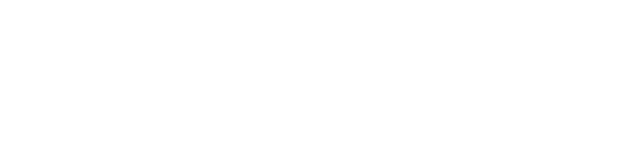
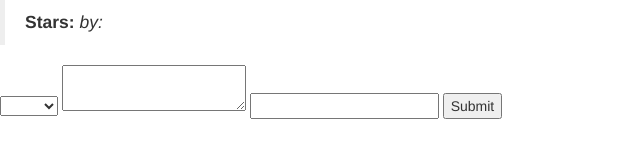
Before and after one commit to jhuerta/Angular_RefreshTraining, a plain HTML site: page forms.html in a window 1280 px wide. Shown: the whole page, without its empty margins (0-640 px from the left). Drawn offline with Linux system fonts and the light colour scheme.

Commit message:
Up to 3.5

```diff
--- a/forms.html
+++ b/forms.html
@@ -10,6 +10,25 @@
 <body ng-app="workspace" ng-controller="FormsController as forms">
 
 
+<form name="reviewform" ng-submit="forms.AddReview()">
+<blockquote>
+    <b>Stars: {{forms.review.stars}}</b>
+    {{forms.review.body}}
+    <cite>by: {{forms.review.author}}</cite>
+
+</blockquote>
+    <select ng-model="forms.review.stars">
+        <option value="1">1 star</option>
+        <option value="3">2 star</option>
+        <option value="3">3 star</option>
+    </select>
+    <textarea ng-model="forms.review.body"></textarea>
+    <input type="email" ng-model="forms.review.author">
+    <input type="submit" value="Submit">
+
+</form>
+
+
     <script src="resources\libs\angular\js\angular.min.js"></script>
     <script src="resources\js\workspaces_app.js"></script>
 
--- a/resources/js/workspaces_app.js
+++ b/resources/js/workspaces_app.js
@@ -6,6 +6,15 @@
 
     function formsController()
     {
+    	this.review = {};
+    	this.AddReview = function()
+    	{
+    		console.log(this.review.author);
+    		console.log(this.review.stars);
+    		console.log(this.review.body);
+
+    		this.review = {};
+    	}
 
     }
 
```
